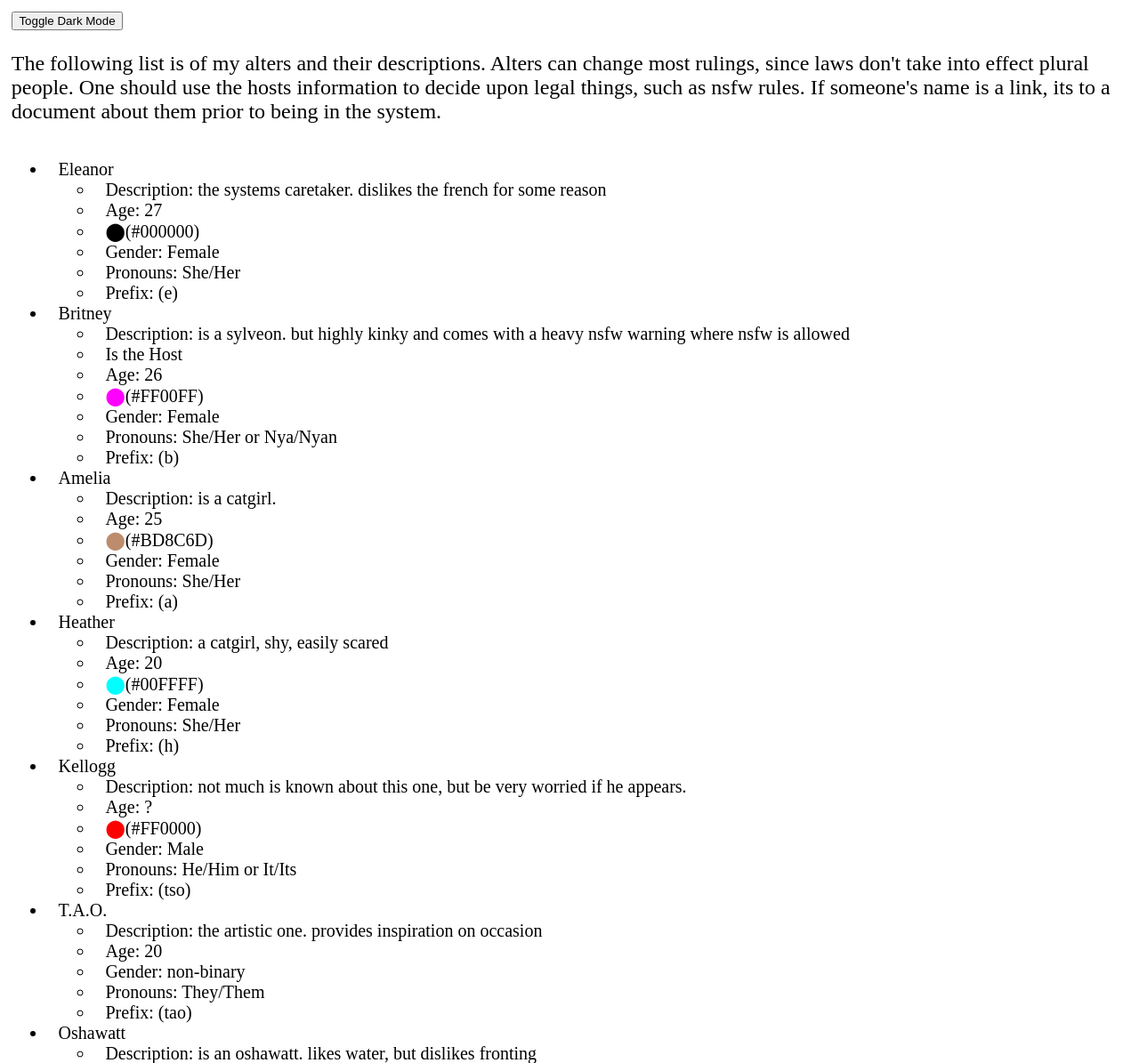
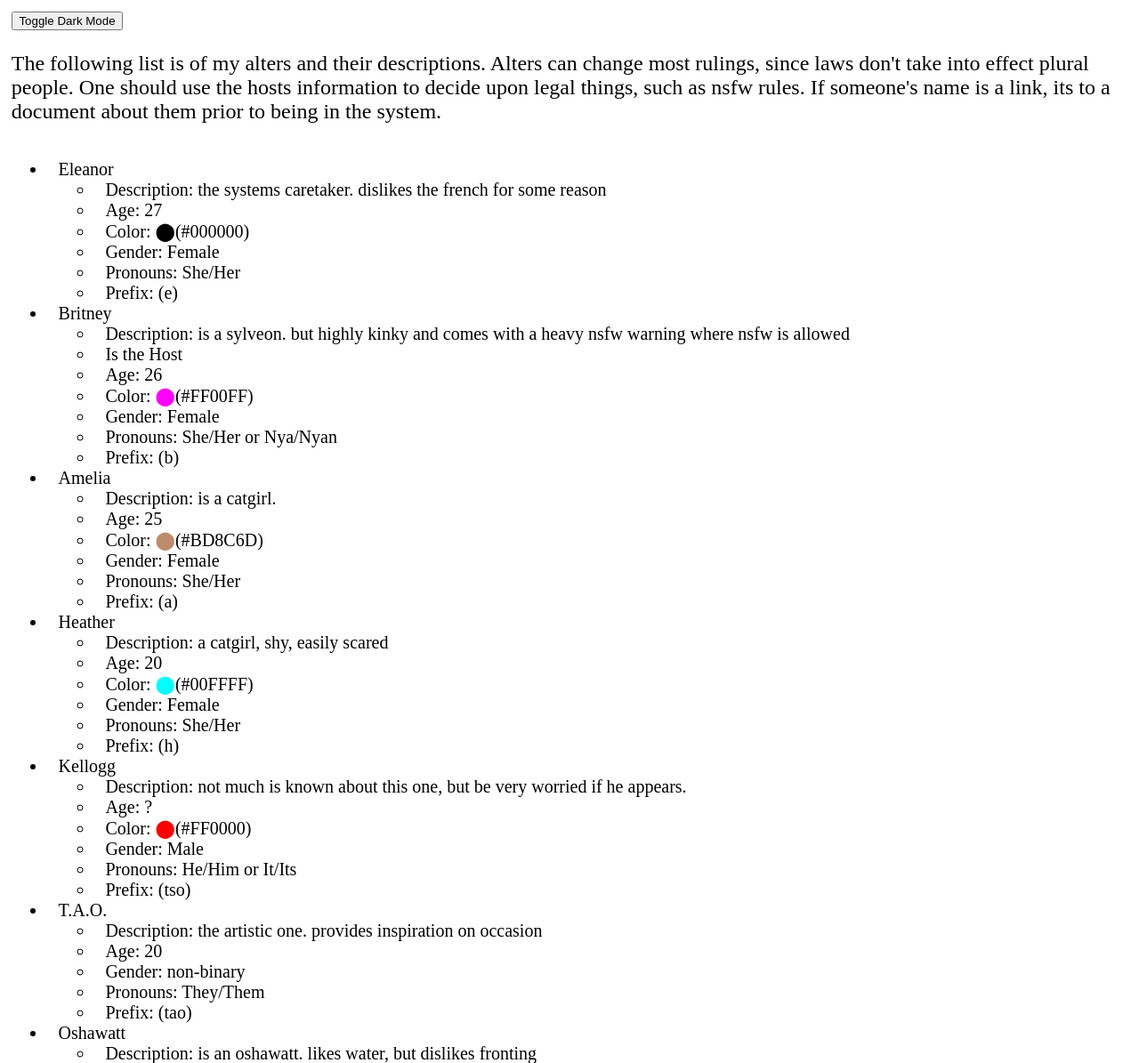
Before and after one commit to LegendaryGeek/DIDWebsite, a plain HTML site: page personal/myAlters.html in a window 1280 px wide. Shown: the top 1195 px of the page at 89% size. Drawn offline with Linux system fonts and the light colour scheme.

Commit message:
Formatting

```diff
--- a/personal/myAlters.html
+++ b/personal/myAlters.html
@@ -34,7 +34,7 @@
                 <ul>
                     <li>Description: the systems caretaker. dislikes the french for some reason</li>
                     <li>Age: 27</li>
-                    <li><a style="color:#000">⬤</a>(#000000)</li>
+                    <li>Color: <a style="color:#000">⬤</a>(#000000)</li>
                     <li>Gender: Female</li>
                     <li>Pronouns: She/Her</li>
                     <li>Prefix: (e)</li>
@@ -50,7 +50,7 @@
                     </li>
                     <li>Is the Host</li>
                     <li>Age: 26</li>
-                    <li><a style="color:#ff00ff">⬤</a>(#FF00FF)</li>
+                    <li>Color: <a style="color:#ff00ff">⬤</a>(#FF00FF)</li>
                     <li>Gender: Female</li>
                     <li>Pronouns: She/Her or Nya/Nyan</li>
                     <li>Prefix: (b)</li>
@@ -64,7 +64,7 @@
                         Description: is a catgirl.
                     </li>
                     <li>Age: 25</li>
-                    <li><a style="color:#BD8C6D">⬤</a>(#BD8C6D)</li>
+                    <li>Color: <a style="color:#BD8C6D">⬤</a>(#BD8C6D)</li>
                     <li>Gender: Female</li>
                     <li>Pronouns: She/Her</li>
                     <li>Prefix: (a)</li>
@@ -76,7 +76,7 @@
                 <ul>
                     <li>Description: a catgirl, shy, easily scared</li>
                     <li>Age: 20</li>
-                    <li><a style="color:#00ffff">⬤</a>(#00FFFF)</li>
+                    <li>Color: <a style="color:#00ffff">⬤</a>(#00FFFF)</li>
                     <li>Gender: Female</li>
                     <li>Pronouns: She/Her</li>
                     <li>Prefix: (h)</li>
@@ -88,7 +88,7 @@
                 <ul>
                     <li>Description: not much is known about this one, but be very worried if he appears.</li>
                     <li>Age: ?</li>
-                    <li><a style="color:#ff0000">⬤</a>(#FF0000)</li>
+                    <li>Color: <a style="color:#ff0000">⬤</a>(#FF0000)</li>
                     <li>Gender: Male</li>
                     <li>Pronouns: He/Him or It/Its</li>
                     <li>Prefix: (tso)</li>
```
